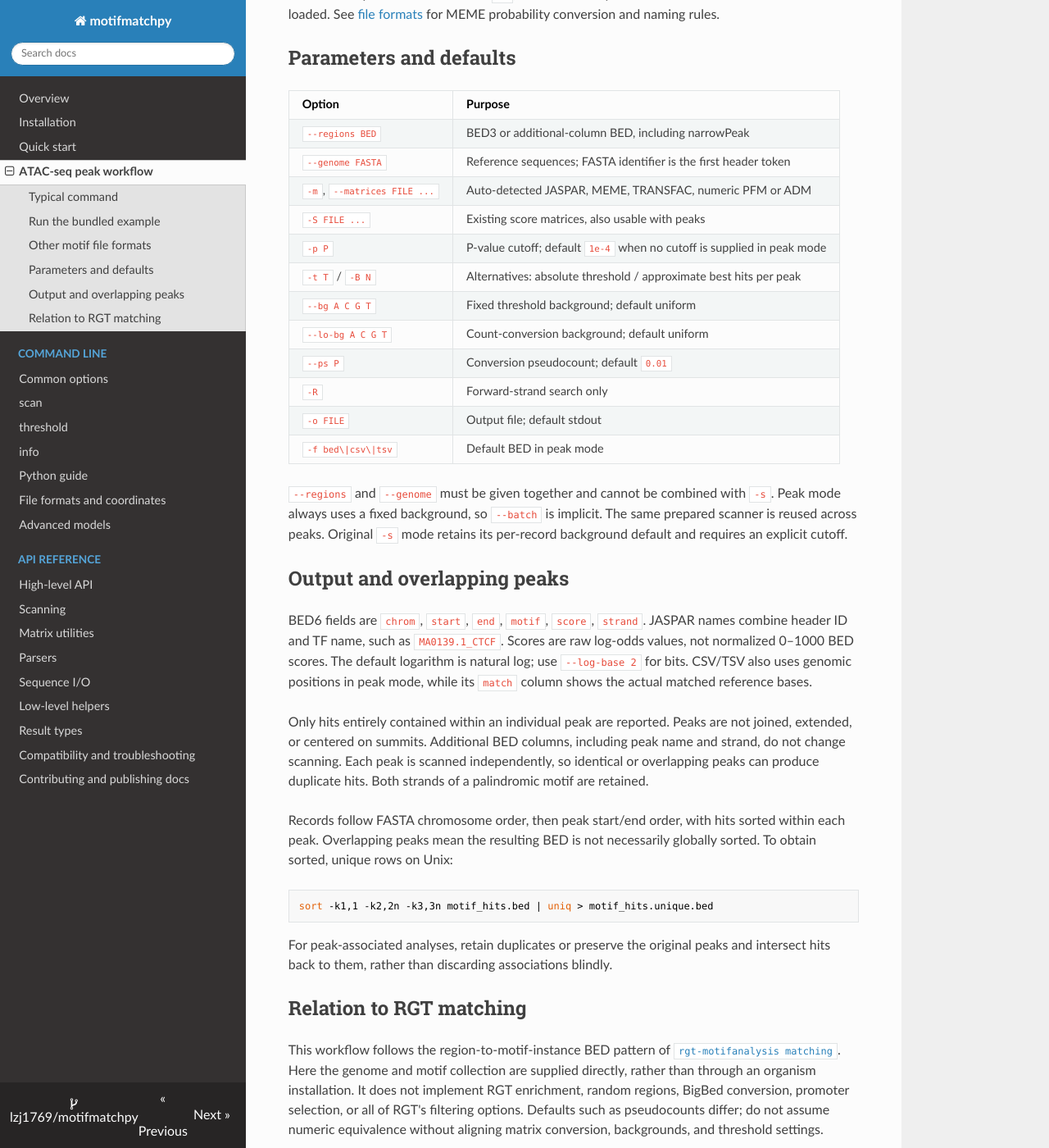
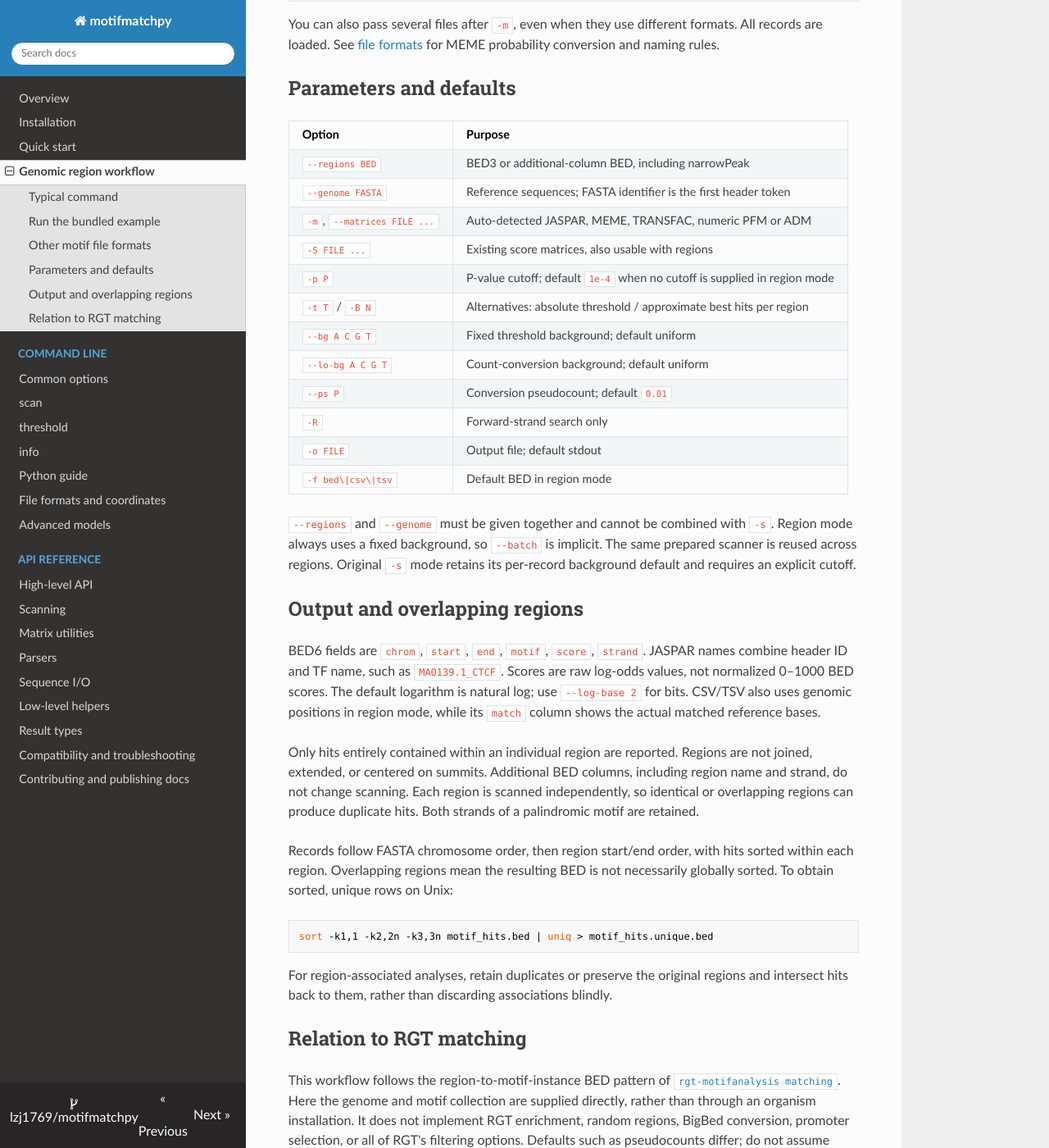
Before and after one commit to lzj1769/motifmatchpy, an MkDocs documentation site: the page built from docs/peaks.md, in a window 1280 px wide and 1400 px high, scrolled down 1226 px. Shown: the whole window at 82% size. Built offline with MkDocs 1.6.1, drawn with Linux system fonts in a browser that asks for light colours; nearby versions of some CDN libraries; some of the changed text lies outside the part shown.

Commit message:
Describe region scanning without an assay-specific label

````diff
--- a/docs/peaks.md
+++ b/docs/peaks.md
@@ -1,27 +1,27 @@
-# Scan ATAC-seq peaks against a reference genome
+# Scan specified genomic regions against a reference genome
 
-Provide a peak BED file, the matching genome assembly's FASTA, and motif
+Provide a region BED file, the matching genome assembly's FASTA, and motif
 files in JASPAR, MEME, TRANSFAC, PFM or ADM format. `scan` extracts each interval, scans both strands, and writes one
 BED6 row per motif hit with **genomic coordinates**.
 
 ## Typical command
 
 ```text
-motifmatchpy scan --regions atac_peaks.bed --genome hg38.fa \
+motifmatchpy scan --regions regions.bed --genome hg38.fa \
   -m JASPAR2026_CORE_vertebrates.jaspar -p 1e-4 -o motif_hits.bed
 ```
 
 No intermediate FASTA extraction step, organism database installation, or genome
 index is needed. The FASTA is read once, retaining one requested chromosome at
 a time. Memory therefore scales with the largest requested chromosome, not just
-the peak length. Plain and gzip-compressed inputs are supported. Unrequested
+the region length. Plain and gzip-compressed inputs are supported. Unrequested
 chromosomes are read past without retaining their sequence; an existing `.fai`
 is not used.
 
-Use the same assembly for peaks and reference, and exactly matching chromosome
+Use the same assembly for regions and reference, and exactly matching chromosome
 identifiers (`chr1` and `1` are different). Missing chromosomes, invalid BED
 coordinates, and intervals beyond a chromosome's end produce errors rather
-than silently clipping or skipping peaks. On an error, a partially written
+than silently clipping or skipping regions. On an error, a partially written
 output file may remain; check the command's exit status before using it.
 
 ## Run the bundled example
@@ -39,8 +39,8 @@ chr1	3	6	MA0000.1_TEST	4.15663	-
 chr1	8	11	MA0000.1_TEST	4.15663	+
 ```
 
-The fixture contains two motifs; only `TEST` matches these peaks. The input
-peak `[2, 6)` contains a forward `ACG` and reverse `CGT`. The last hit comes
+The fixture contains two motifs; only `TEST` matches these regions. The input
+region `[2, 6)` contains a forward `ACG` and reverse `CGT`. The last hit comes
 from `[8, 11)`. Coordinates are zero-based and half-open on both strands.
 
 ## Other motif file formats
@@ -65,44 +65,44 @@ conversion and naming rules.
 | `--regions BED` | BED3 or additional-column BED, including narrowPeak |
 | `--genome FASTA` | Reference sequences; FASTA identifier is the first header token |
 | `-m`, `--matrices FILE ...` | Auto-detected JASPAR, MEME, TRANSFAC, numeric PFM or ADM |
-| `-S FILE ...` | Existing score matrices, also usable with peaks |
-| `-p P` | P-value cutoff; default `1e-4` when no cutoff is supplied in peak mode |
-| `-t T` / `-B N` | Alternatives: absolute threshold / approximate best hits per peak |
+| `-S FILE ...` | Existing score matrices, also usable with regions |
+| `-p P` | P-value cutoff; default `1e-4` when no cutoff is supplied in region mode |
+| `-t T` / `-B N` | Alternatives: absolute threshold / approximate best hits per region |
 | `--bg A C G T` | Fixed threshold background; default uniform |
 | `--lo-bg A C G T` | Count-conversion background; default uniform |
 | `--ps P` | Conversion pseudocount; default `0.01` |
 | `-R` | Forward-strand search only |
 | `-o FILE` | Output file; default stdout |
-| `-f bed\|csv\|tsv` | Default BED in peak mode |
+| `-f bed\|csv\|tsv` | Default BED in region mode |
 
 `--regions` and `--genome` must be given together and cannot be combined with `-s`.
-Peak mode always uses a fixed background, so `--batch` is implicit. The same
-prepared scanner is reused across peaks. Original `-s` mode retains its
+Region mode always uses a fixed background, so `--batch` is implicit. The same
+prepared scanner is reused across regions. Original `-s` mode retains its
 per-record background default and requires an explicit cutoff.
 
-## Output and overlapping peaks
+## Output and overlapping regions
 
 BED6 fields are `chrom`, `start`, `end`, `motif`, `score`, `strand`. JASPAR names
 combine header ID and TF name, such as `MA0139.1_CTCF`. Scores are raw log-odds
 values, not normalized 0–1000 BED scores. The default logarithm is natural log;
-use `--log-base 2` for bits. CSV/TSV also uses genomic positions in peak mode,
+use `--log-base 2` for bits. CSV/TSV also uses genomic positions in region mode,
 while its `match` column shows the actual matched reference bases.
 
-Only hits entirely contained within an individual peak are reported. Peaks are
+Only hits entirely contained within an individual region are reported. Regions are
 not joined, extended, or centered on summits. Additional BED columns, including
-peak name and strand, do not change scanning. Each peak is scanned independently,
-so identical or overlapping peaks can produce duplicate hits. Both strands of
+region name and strand, do not change scanning. Each region is scanned independently,
+so identical or overlapping regions can produce duplicate hits. Both strands of
 a palindromic motif are retained.
 
-Records follow FASTA chromosome order, then peak start/end order, with hits
-sorted within each peak. Overlapping peaks mean the resulting BED is not
+Records follow FASTA chromosome order, then region start/end order, with hits
+sorted within each region. Overlapping regions mean the resulting BED is not
 necessarily globally sorted. To obtain sorted, unique rows on Unix:
 
 ```sh
 sort -k1,1 -k2,2n -k3,3n motif_hits.bed | uniq > motif_hits.unique.bed
 ```
 
-For peak-associated analyses, retain duplicates or preserve the original peaks
+For region-associated analyses, retain duplicates or preserve the original regions
 and intersect hits back to them, rather than discarding associations blindly.
 
 ## Relation to RGT matching
--- a/mkdocs.yml
+++ b/mkdocs.yml
@@ -30,7 +30,7 @@ nav:
   - Overview: index.md
   - Installation: installation.md
   - Quick start: quickstart.md
-  - ATAC-seq peak workflow: peaks.md
+  - Genomic region workflow: peaks.md
   - Command line:
       - Common options: cli/index.md
       - scan: cli/scan.md
````
Also changed, not shown: README.md (+6 -6 lines), docs/cli/index.md (+1 -1 lines), docs/cli/scan.md (+1 -1 lines), docs/formats.md (+1 -1 lines), docs/index.md (+1 -1 lines).
